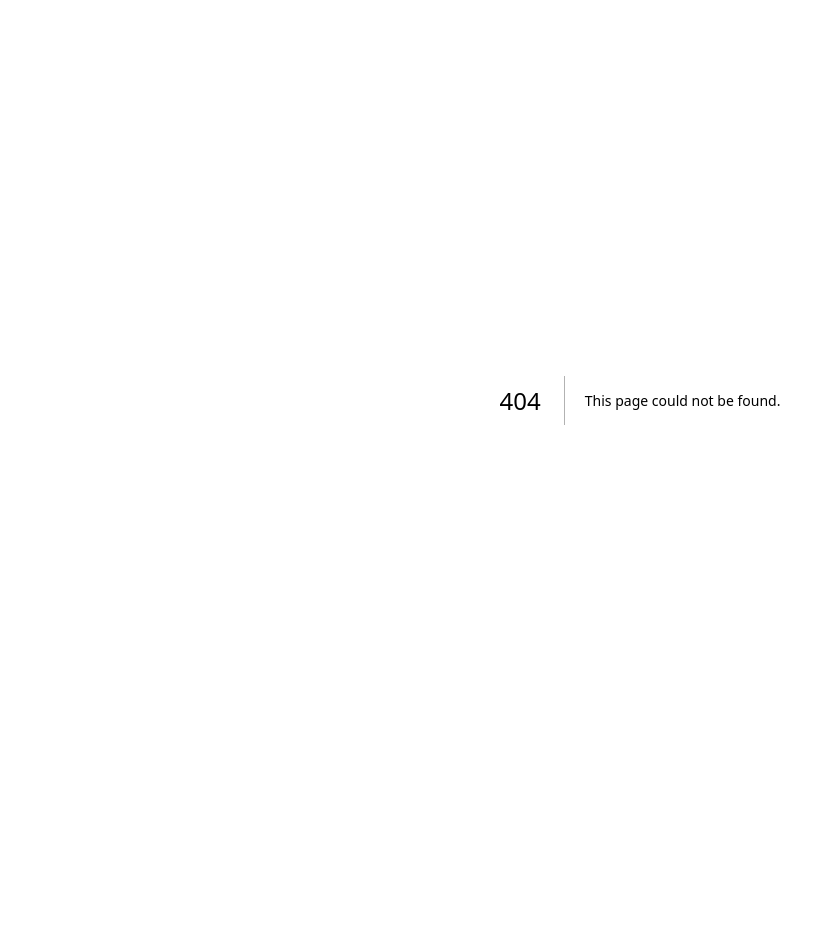
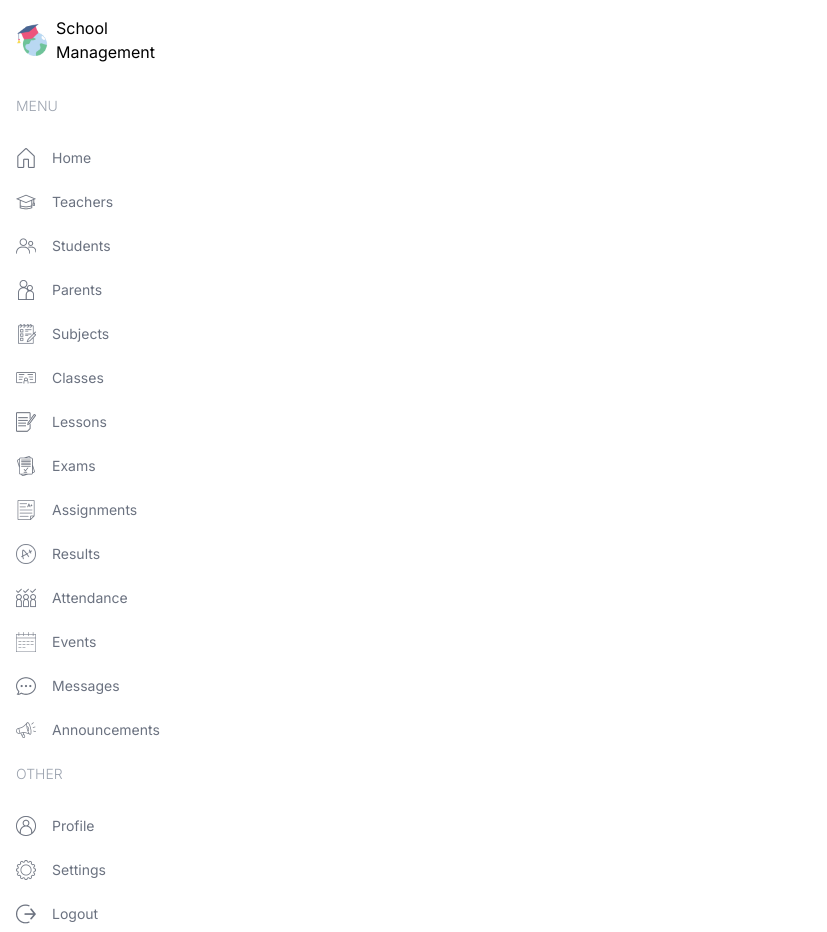
Before and after one commit to hashirsajid58200p/npm-package, a Next.js app: page /admin in a window 1280 px wide. Before the commit this address had no page. Shown: the whole page, without its empty margins (0-827 px from the left). Before the commit the page ends 800 px from the top, so only its background shows below. Built offline with nearby package versions, Linux system fonts and the light colour scheme.

Commit message:
menu-sidebar created

```diff
--- /dev/null
+++ b/src/app/(dashboard)/admin/page.tsx
@@ -0,0 +1,7 @@
+const AdminPage = () => {
+  return (
+    <div className=''>AdminPage</div>
+  )
+}
+
+export default AdminPage
--- /dev/null
+++ b/src/app/(dashboard)/layout.tsx
@@ -0,0 +1,27 @@
+import Menu from "@/components/Menu";
+import Image from "next/image";
+import Link from "next/link";
+
+export default function DashboardLayout({
+  children,
+}: Readonly<{
+  children: React.ReactNode;
+}>) {
+  return (
+    <div className="h-screen flex">
+      {/* Left */}
+      <div className="w-[14%] md:w-[8%] lg:w-[16%] xl:w-[14%] p-4">
+        <Link
+          href="/"
+          className="flex items-center justify-center gap-2 lg:justify-start"
+        >
+          <Image src="/logo.png" alt="logo" width={32} height={32} />
+          <span className="hidden lg:block">School Management</span>
+        </Link>
+        <Menu />
+      </div>
+      {/* Right */}
+      <div className="w-[86%] md:w-[92%] lg:w-[84%] xl:w-[86%]"></div>
+    </div>
+  );
+}
--- /dev/null
+++ b/src/app/(dashboard)/parent/page.tsx
@@ -0,0 +1,7 @@
+const ParentPage = () => {
+  return (
+    <div className=''>ParentPage</div>
+  )
+}
+
+export default ParentPage
--- /dev/null
+++ b/src/app/(dashboard)/student/page.tsx
@@ -0,0 +1,7 @@
+const StudentPage = () => {
+  return (
+    <div className=''>StudentPage</div>
+  )
+}
+
+export default StudentPage
--- /dev/null
+++ b/src/app/(dashboard)/teacher/page.tsx
@@ -0,0 +1,7 @@
+const TeacherPage = () => {
+  return (
+    <div className=''>TeacherPage</div>
+  )
+}
+
+export default TeacherPage
--- a/src/app/layout.tsx
+++ b/src/app/layout.tsx
@@ -5,7 +5,7 @@
 const inter = Inter({ subsets: ["latin"] });
 
 export const metadata: Metadata = {
-  title: "Lama Dev School Management Dashboard",
+  title: "School Management Dashboard",
   description: "Next.js School Management System",
 };
 
--- /dev/null
+++ b/src/app/sign-in/page.tsx
@@ -0,0 +1,7 @@
+const LoginPage = () => {
+  return (
+    <div className=''>LoginPage</div>
+  )
+}
+
+export default LoginPage
--- a/src/components/Menu.tsx
+++ b/src/components/Menu.tsx
@@ -1,3 +1,6 @@
+import Image from "next/image";
+import Link from "next/link";
+
 const menuItems = [
   {
     title: "MENU",
@@ -112,3 +115,29 @@
     ],
   },
 ];
+
+const Menu = () => {
+  return (
+    <div className="mt-4 text-sm">
+      {menuItems.map((i) => (
+        <div className="flex flex-col gap-2" key={i.title}>
+          <span className="hidden lg:block text-gray-400 font-light my-4">
+            {i.title}
+          </span>
+          {i.items.map((item) => (
+            <Link
+              href={item.href}
+              key={item.label}
+              className="flex items-center justify-center lg:justify-start gap-4 text-gray-500 py-2"
+            >
+              <Image src={item.icon} alt="" width={20} height={20} />
+              <span className="hidden lg:block">{item.label}</span>
+            </Link>
+          ))}
+        </div>
+      ))}
+    </div>
+  );
+};
+
+export default Menu;
--- /dev/null
+++ b/src/components/Navbar.tsx
@@ -0,0 +1,7 @@
+const Navbar = () => {
+  return (
+    <div className=''>Navbar</div>
+  )
+}
+
+export default Navbar
```
Also changed, not shown: 1 other file (tests, documents, lock files or other folders).
